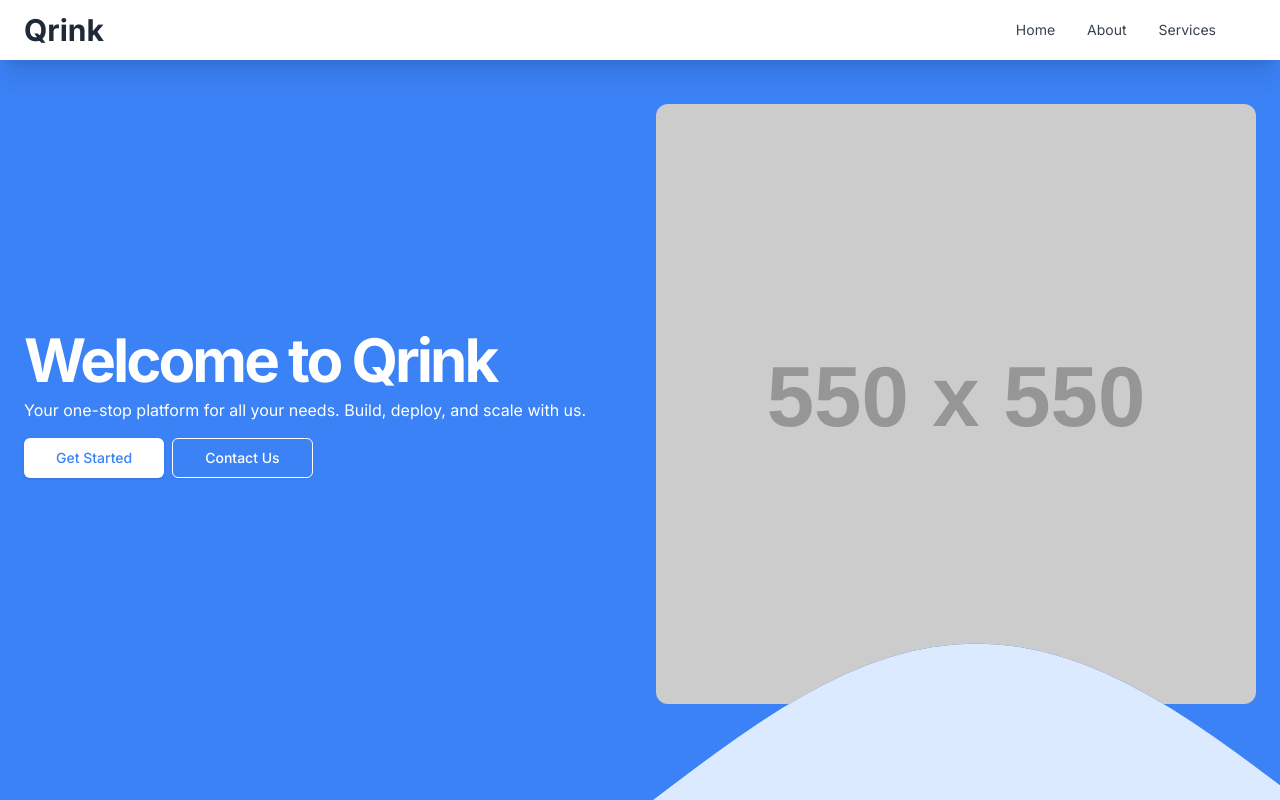
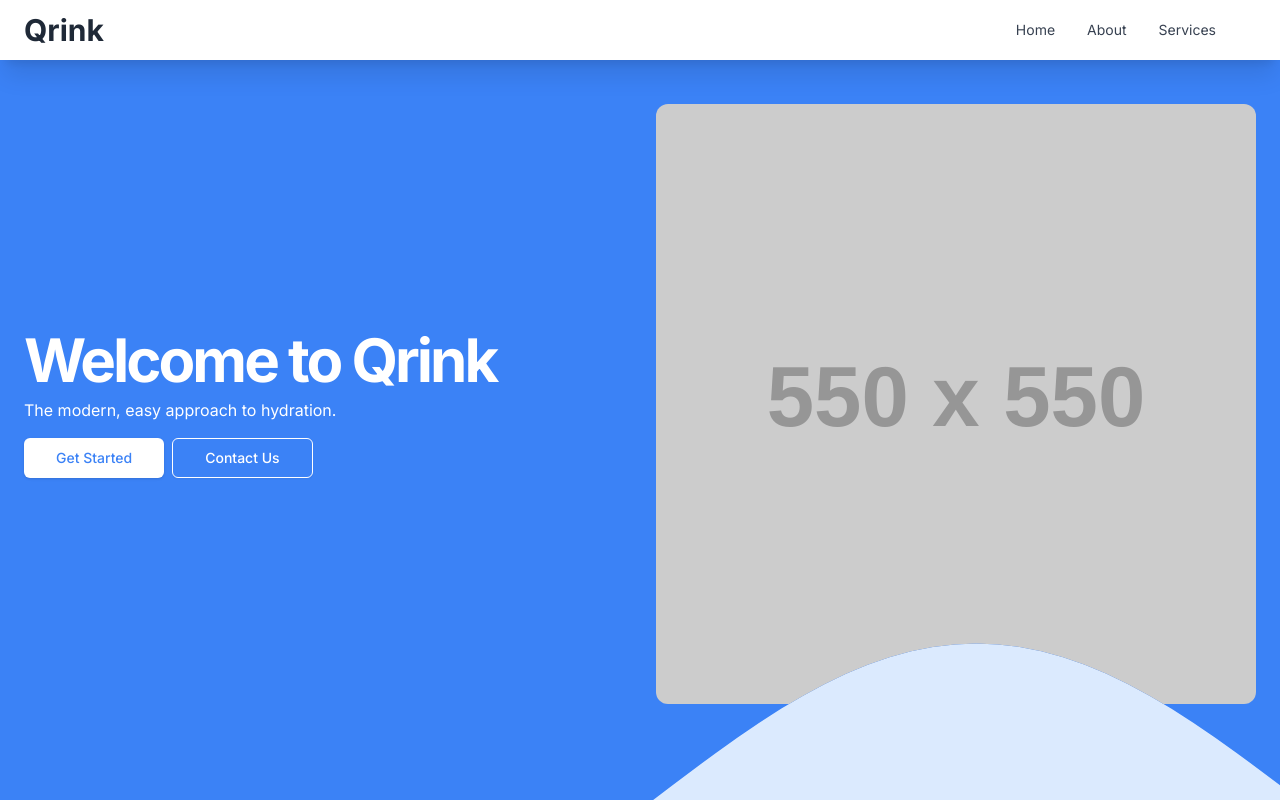
Before and after one commit to Allie-Howe/rockpunk, a Next.js app: page / in a window 1280 px wide. Shown: the top 800 px of the page. Built offline with nearby package versions, Linux system fonts and the light colour scheme.

Commit message:
changed subheading

```diff
--- a/src/app/Hero.tsx
+++ b/src/app/Hero.tsx
@@ -32,7 +32,7 @@ export default function Hero() {
             <div className="space-y-2">
               <h1 className="text-3xl font-bold tracking-tighter sm:text-5xl xl:text-6xl/none">Welcome to Qrink</h1>
               <p className="max-w-[600px]">
-                Your one-stop platform for all your needs. Build, deploy, and scale with us.
+                The modern, easy approach to hydration.
               </p>
             </div>
             <div className="flex flex-col gap-2 min-[400px]:flex-row">
```
